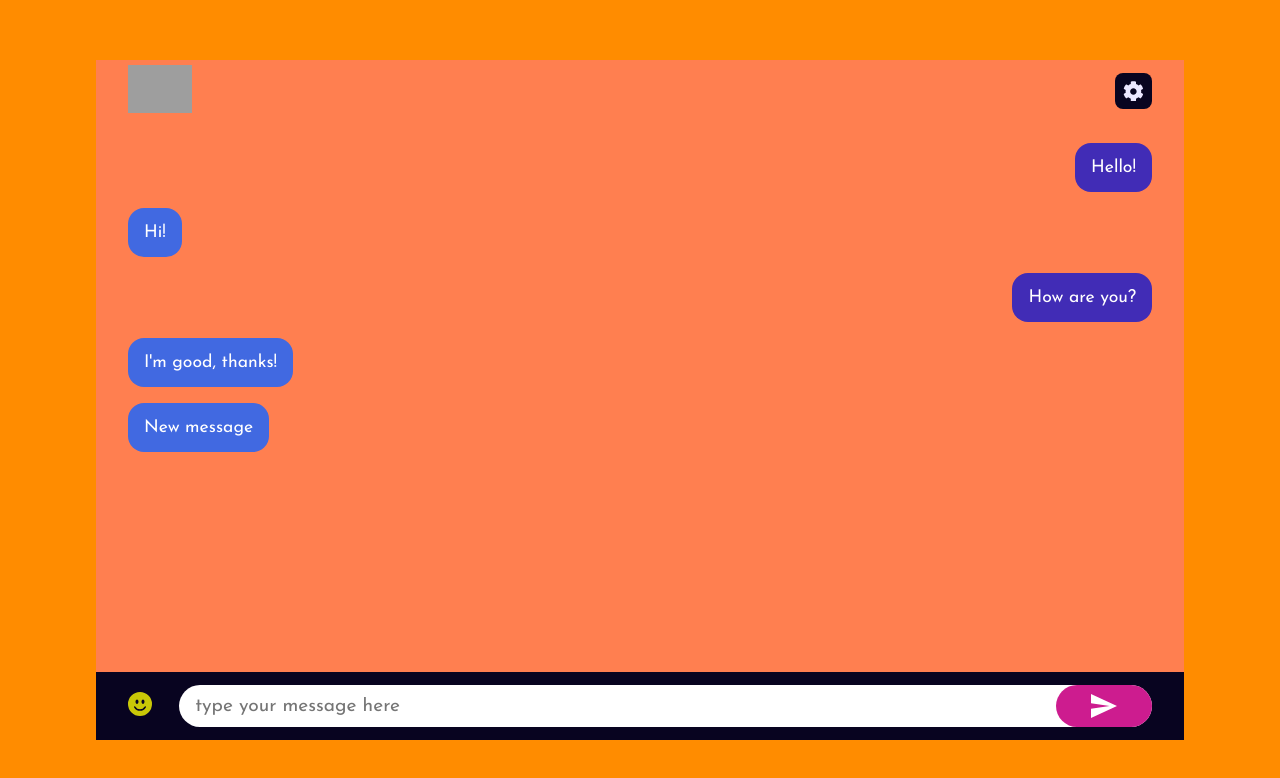
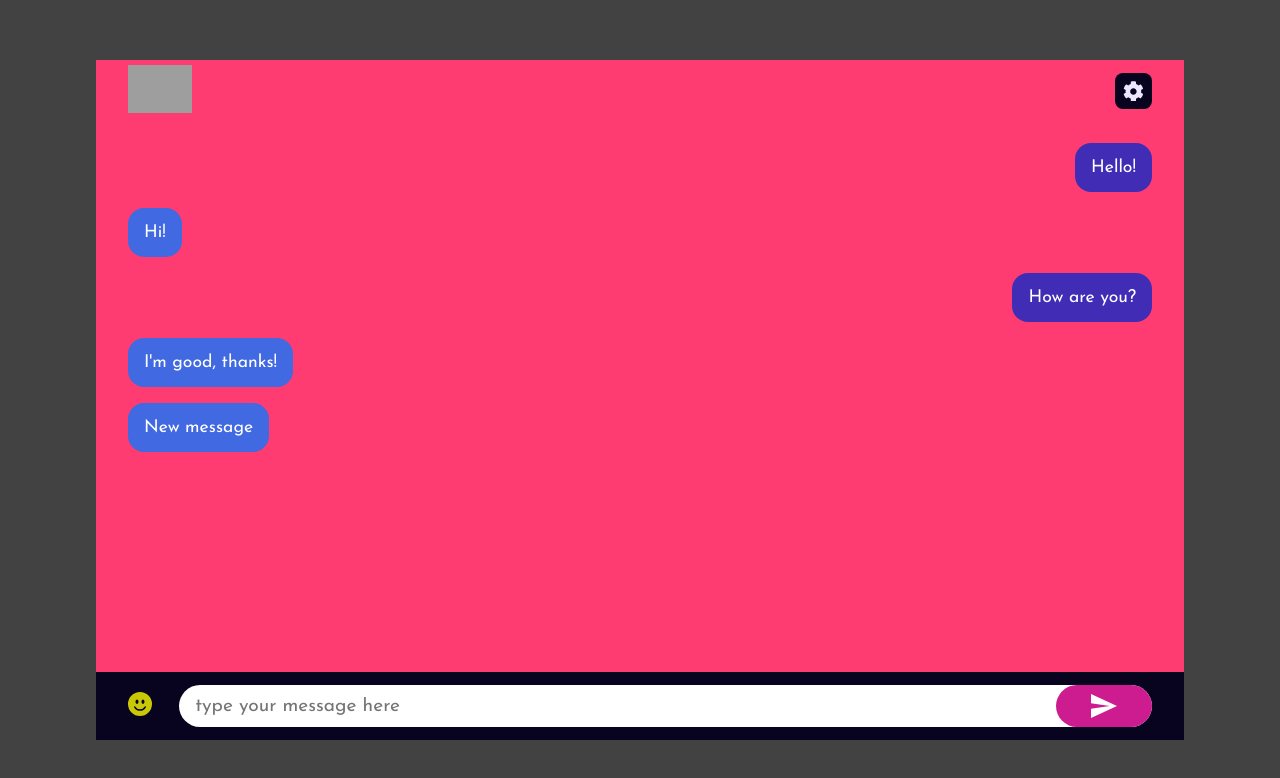
Before and after one commit to haltim/askcoachkencanionfrontend, a React (Create React App) app: page / in a window 1280 px wide. Shown: the top 778 px of the page. Built offline with nearby package versions, Linux system fonts and the light colour scheme; grey boxes are pictures that could not be loaded.

Commit message:
Update Chat.jsx

```diff
--- a/src/pages/Chat.jsx
+++ b/src/pages/Chat.jsx
@@ -50,11 +50,11 @@ const Container = styled.div`
   justify-content: center;
   gap: 1rem;
   align-items: center;
-  background-color: #ff8c00;
+  background-color: #424242;
   .container {
     height: 85vh;
     width: 85vw;
-    background-color: #ff7f50;
+    background-color: #fe3c72;
     display: grid;
     @media screen and (min-width: 720px) and (max-width: 1080px) {
       grid-template-columns: 35% 65%;
```
